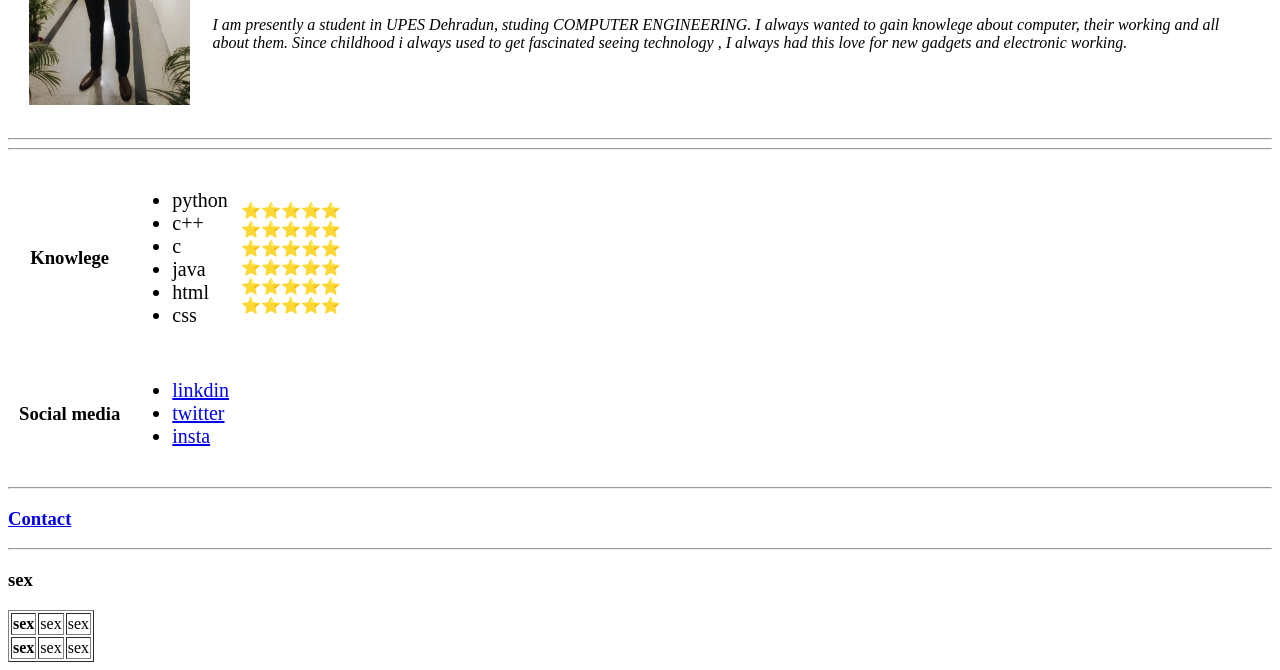
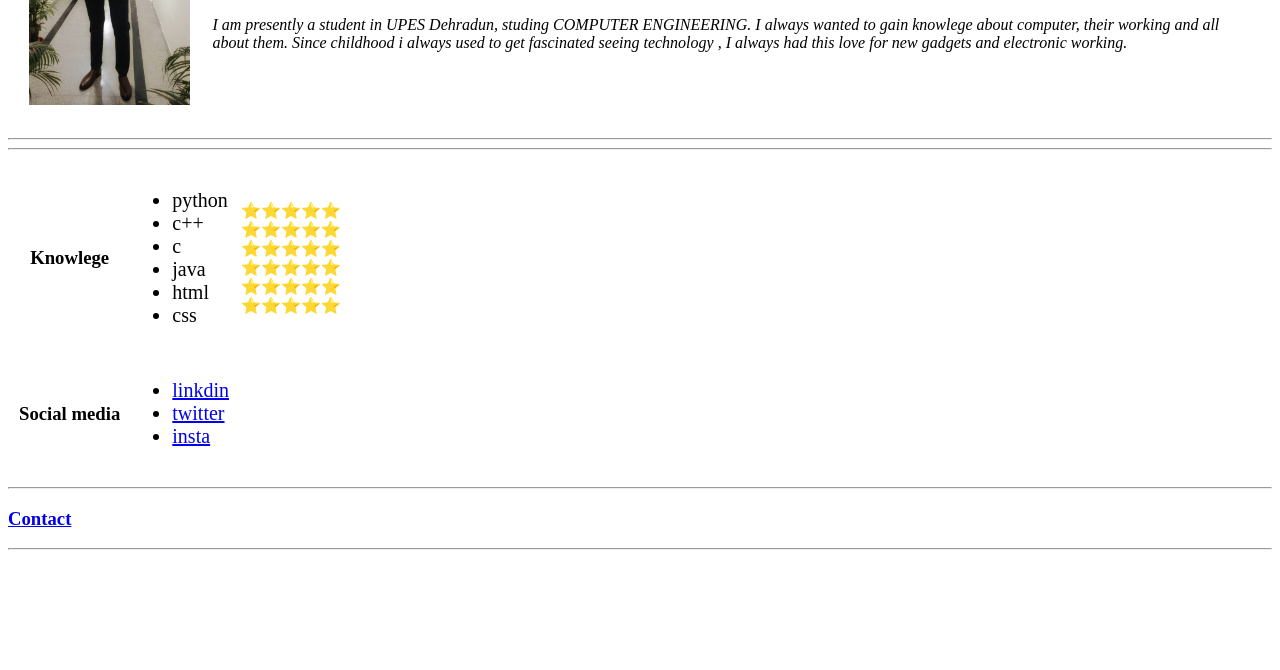
Before and after one commit to sj1705/cv, a plain HTML site: page index.html in a window 1280 px wide. Shown: the part 174-844 px from the top of the page. After the commit the page ends 800 px from the top, so only its background shows below. Drawn offline with Linux system fonts and the light colour scheme.

Commit message:
Update index.html
changes

```diff
--- a/index.html
+++ b/index.html
@@ -73,19 +73,6 @@
   <h3> <a href="contact.html">Contact</a></h3>
   <hr  />
 
-<h3>sex</h3>
-  <table border="1">
-    <tr>
-      <th>sex</th>
-      <td>sex</td>
-      <td>sex</td>
-    </tr>
-    <tr>
-      <th>sex</th>
-      <td>sex</td>
-      <td>sex</td>
-    </tr>
-  </table>
 
 </body>
 
```
